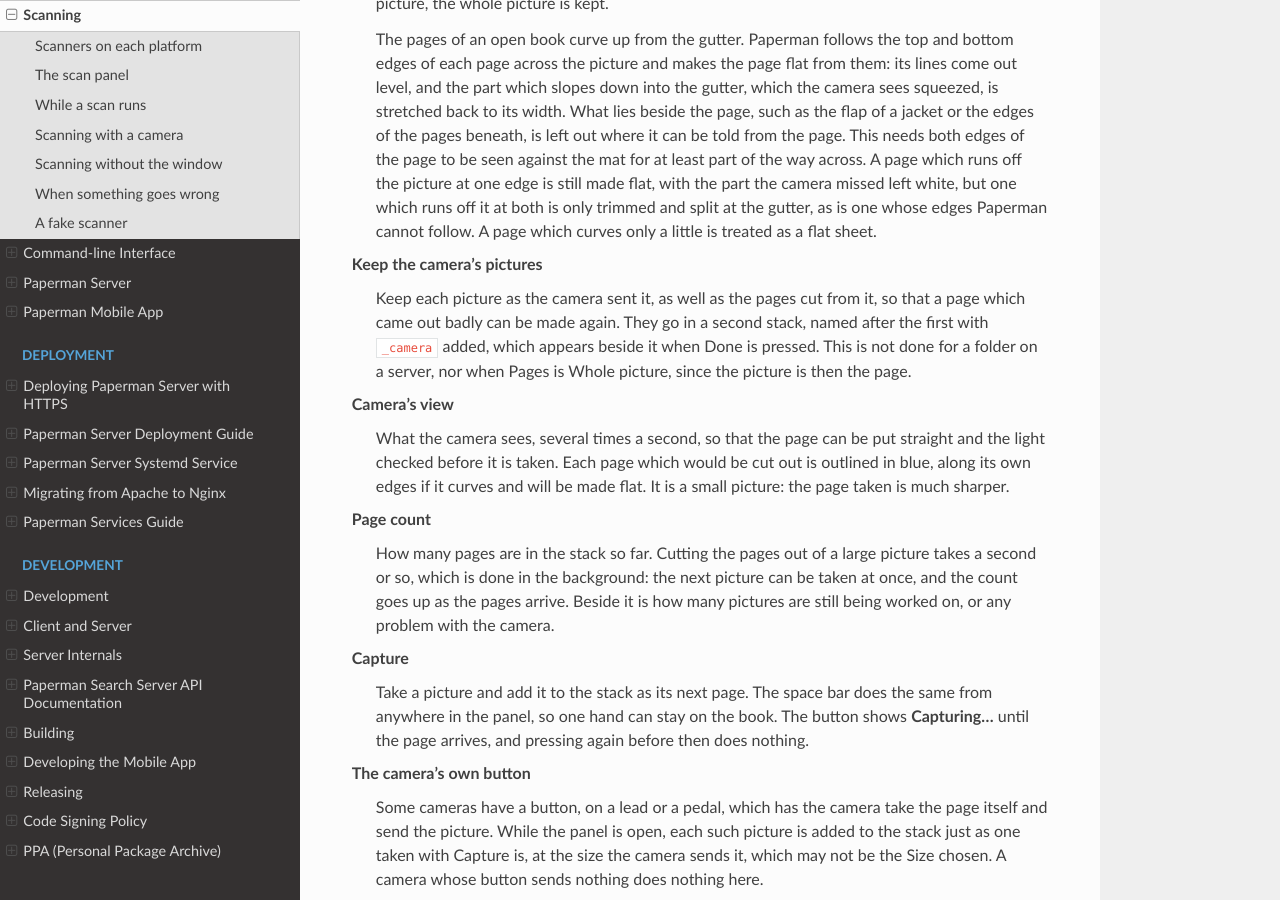
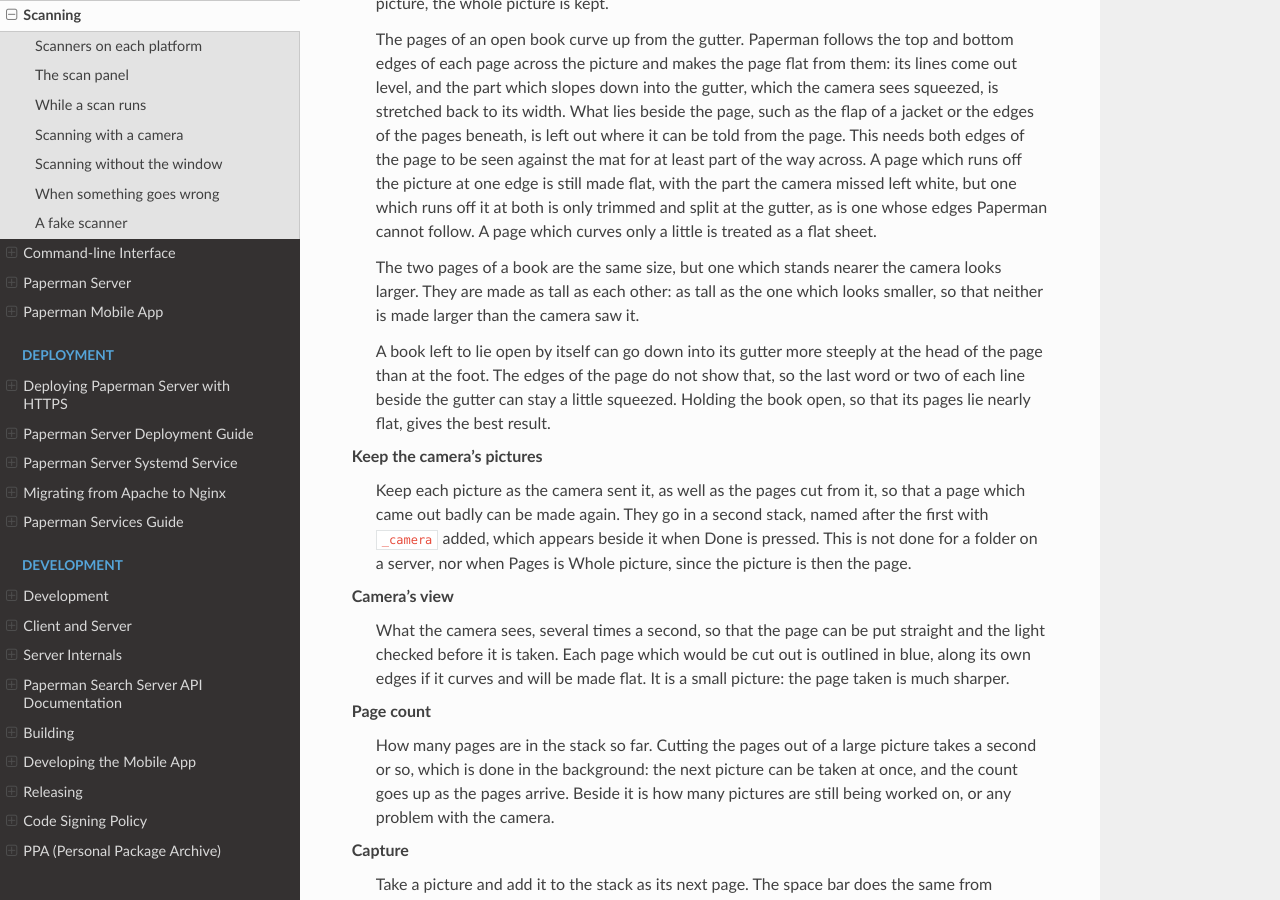
Before and after one commit to sjg20/paperman, a Sphinx documentation site: the page built from doc/scanning.rst, in a window 1280 px wide and 900 px high, scrolled down 3954 px. Built offline with Sphinx 7.4.7 and the Read the Docs theme 3.1.0, drawn with Linux system fonts in a browser that asks for light colours.

Commit message:
doc: Say how the pages of a spread are sized
The two pages of a book now come out as tall as each other, which the
description of how pages are made flat does not mention.

Say so, and why the smaller is chosen. Say too that the ends of the
lines beside the gutter can stay a little squeezed in a book which is
left to lie open by itself, since the page's edges do not show how
steeply it goes down there, and that holding the book open avoids it.

Co-developed-by: Claude Fable 5.2 <noreply@anthropic.com>
Claude-Session: https://claude.ai/code/session_01BxfLL7T8McSpFMMxYekitE

```diff
--- a/doc/scanning.rst
+++ b/doc/scanning.rst
@@ -188,6 +188,17 @@ Pages
    Paperman cannot follow. A page which curves only a little is treated
    as a flat sheet.
 
+   The two pages of a book are the same size, but one which stands
+   nearer the camera looks larger. They are made as tall as each other:
+   as tall as the one which looks smaller, so that neither is made
+   larger than the camera saw it.
+
+   A book left to lie open by itself can go down into its gutter more
+   steeply at the head of the page than at the foot. The edges of the
+   page do not show that, so the last word or two of each line beside
+   the gutter can stay a little squeezed. Holding the book open, so
+   that its pages lie nearly flat, gives the best result.
+
 Keep the camera's pictures
    Keep each picture as the camera sent it, as well as the pages cut
    from it, so that a page which came out badly can be made again. They
```
